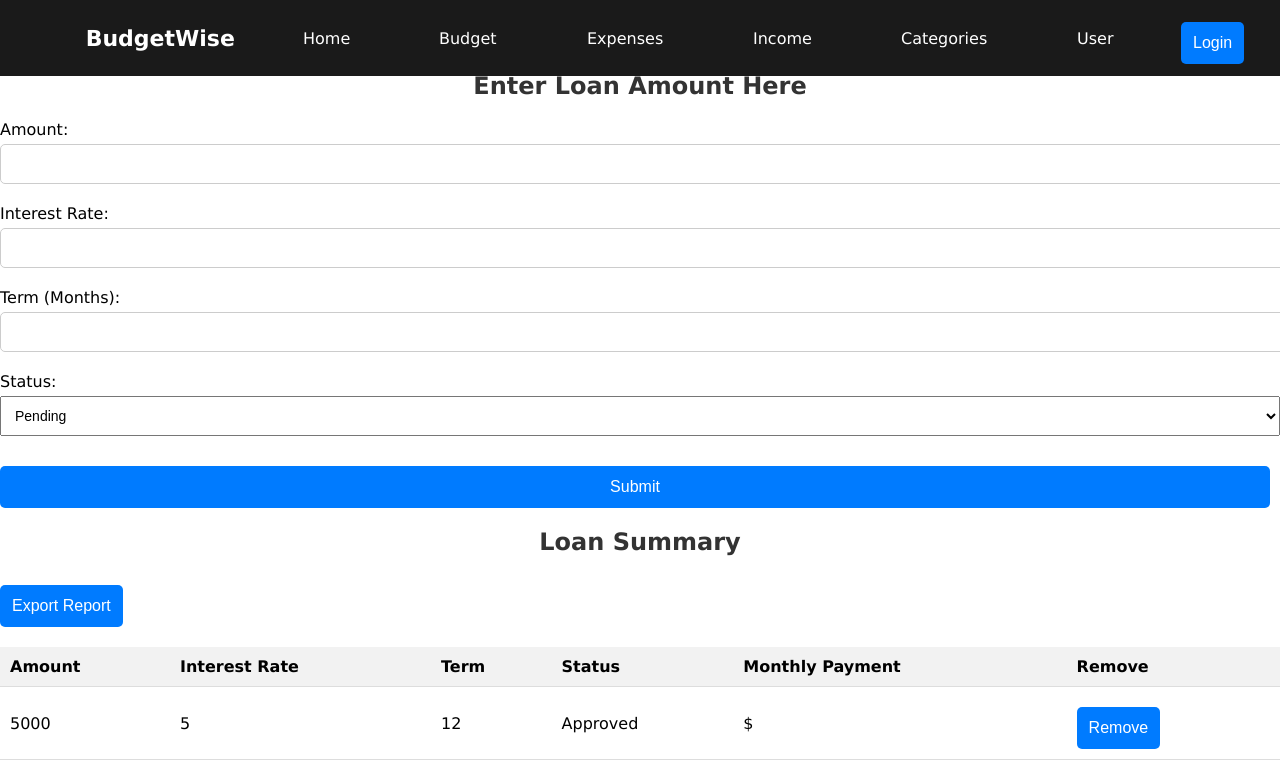
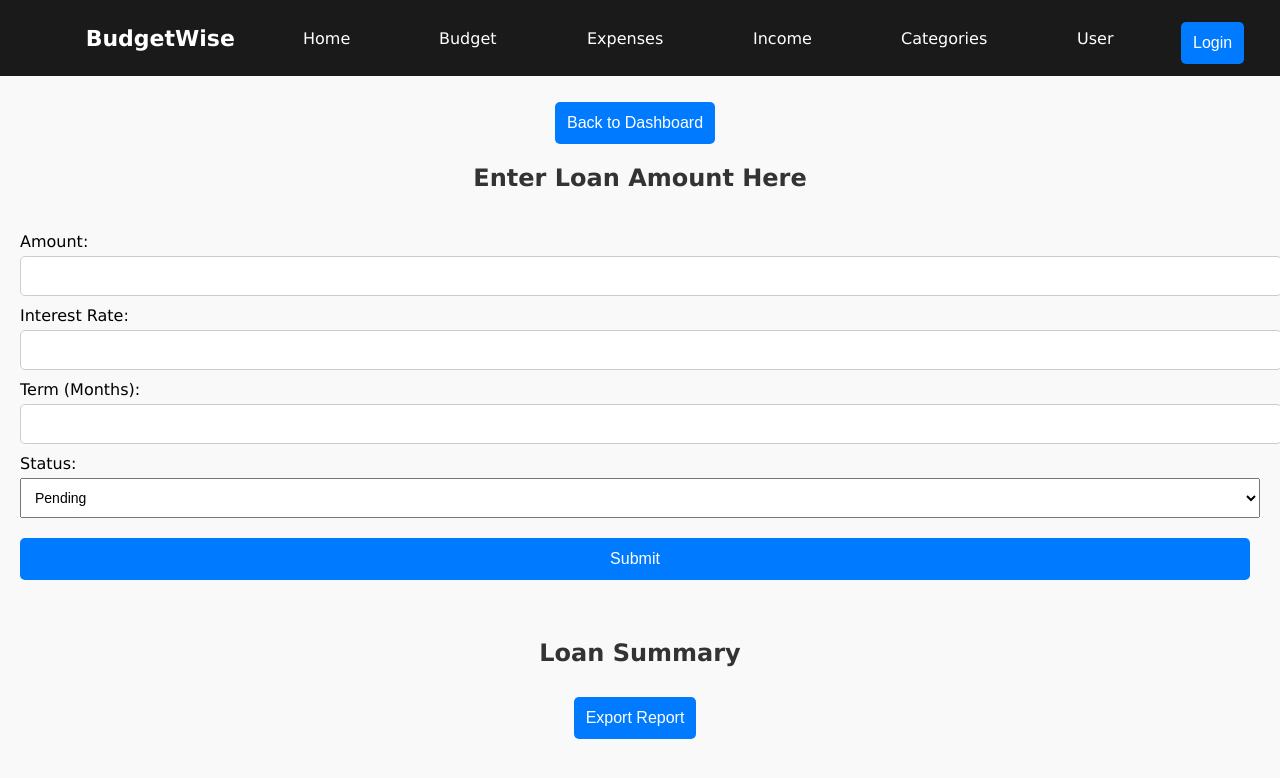
Before and after one commit to vdnnguyen94/BudgetWise, a React (Create React App) app in the folder frontend/: page /loan in a window 1280 px wide. Shown: the top 778 px of the page. Built offline with nearby package versions, Linux system fonts and the light colour scheme.

Commit message:
Added Loan Summary to Student Dashboard
Cleaned up UI to look similar to "Expenses" and then added button directly to access Loan Summary from Student Homepage (as per our prototype)

```diff
--- a/frontend/src/pages/Home.js
+++ b/frontend/src/pages/Home.js
@@ -84,6 +84,7 @@ const Home = () => {
         <Link to="/budget" className="student-btn">Manage Budget</Link>
         <Link to="/expenses" className="student-btn">Add Expense</Link>
         <Link to="/summary" className="student-btn">View Reports</Link>
+        <Link to="/loan" className="student-btn">Loan Summary</Link> {/* Add Loan Summary to Student */}
       </div>
     </div>
   );
--- a/frontend/src/pages/Loan.css
+++ b/frontend/src/pages/Loan.css
@@ -2,12 +2,21 @@
   display: flex;
   flex-direction: column;
   align-items: center;
-  justify-content: center;
-  height: 100vh;
+  justify-content: flex-start;
+  padding: 20px;
+  max-width: 1600px;
+  margin: 0 auto;
+  background-color: #f9f9f9;
+  border-radius: 8px;
+  box-shadow: 0px 4px 6px rgba(0, 0, 0, 0.1);
 }
 
-.loan-form div {
-  margin-bottom: 10px;
+.loan-form {
+  display: flex;
+  flex-direction: column;
+  width: 100%;
+  padding: 20px;
+  margin-bottom: 20px;
 }
 
 .loan-form input {
@@ -24,6 +33,7 @@
   padding: 10px;
   margin-top: 5px;
   margin-bottom: 10px;
+  box-sizing: border-box;
 }
 
 .loan-summary-table th,
--- a/frontend/src/pages/Loan.js
+++ b/frontend/src/pages/Loan.js
@@ -1,4 +1,5 @@
 import React, { useState, useEffect} from 'react';
+import { useNavigate } from 'react-router-dom';
 import './Loan.css';
 
 /* This is User Story: Loan Summary - Student Role */
@@ -11,6 +12,8 @@ const Loan = () => { // Added for user to input data for loan
         term: '',
         status: 'Pending'
     });
+
+
 
     useEffect(() => {
         // going to re-edit to use a database// Want to test function first
@@ -98,10 +101,13 @@ const Loan = () => { // Added for user to input data for loan
             document.body.removeChild(link);
         };
 
+        const navigate = useNavigate();
+
 
  return (
-       <div>
+       <div className ="loan-container">
         <h1>Loan Summary</h1>
+        <button onClick={() => navigate('/')}>Back to Dashboard</button>
         <h2>Enter Loan Amount Here</h2>
         <form className="loan-form" onSubmit={handleSubmit}>
             <div>
@@ -147,11 +153,12 @@ const Loan = () => { // Added for user to input data for loan
                     <option value="Denied">Denied</option>
                     </select>
             </div>
-            <button type="submit">Submit</button>
+            <button type="submit" className ="button primary">Submit</button>
         </form>
         <h2>Loan Summary</h2>
         <button onClick={() => exportReport(loanSummary)}>Export Report</button>
         <br />
+
         <table className="loan-summary-table">
             <thead>
                 <tr>
```
